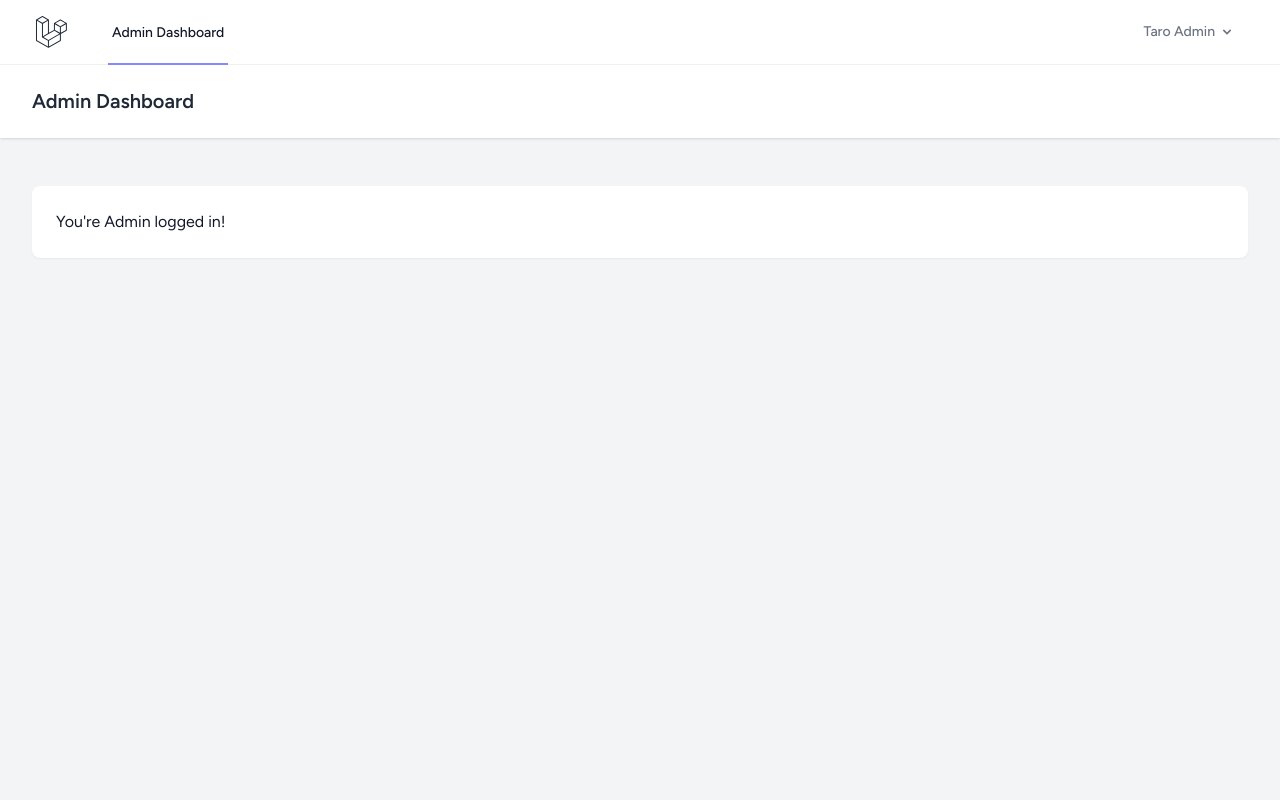
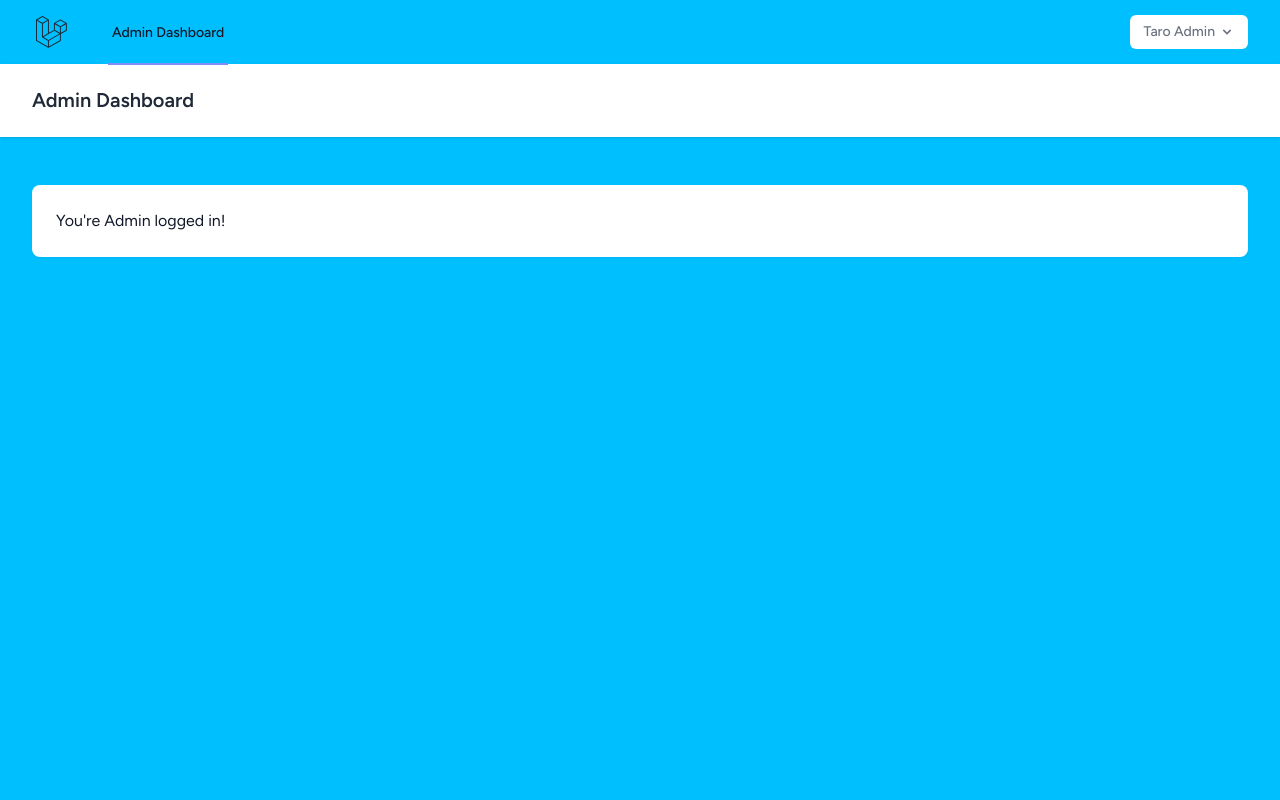
Before and after one commit to rinsaka/katwo-attendance-2026, a Laravel app: page /admin/dashboard in a window 1280 px wide. Run offline with Laravel 12, Linux system fonts and the light colour scheme; a user stored in the database is signed in; data comes from the database, SQL or seed files in the repository; style sheets or scripts are compiled from the project's sources.

Commit message:
admin css

```diff
--- /dev/null
+++ b/public/css/adminstyle.css
@@ -0,0 +1,3 @@
+body {
+    background-color: deepskyblue;
+}
--- a/resources/views/layouts/admin.blade.php
+++ b/resources/views/layouts/admin.blade.php
@@ -13,9 +13,11 @@
 
         <!-- Scripts -->
         @vite(['resources/css/app.css', 'resources/js/app.js'])
+
+        <link href="{{ asset('/css/adminstyle.css') }}" rel="stylesheet">
     </head>
     <body class="font-sans antialiased">
-        <div class="min-h-screen bg-gray-100">
+        <div class="min-h-screen>
             @include('layouts.admin_navigation')
 
             <!-- Page Heading -->
--- a/resources/views/layouts/guestadmin.blade.php
+++ b/resources/views/layouts/guestadmin.blade.php
@@ -13,9 +13,11 @@
 
         <!-- Scripts -->
         @vite(['resources/css/app.css', 'resources/js/app.js'])
+
+        <link href="{{ asset('/css/adminstyle.css') }}" rel="stylesheet">
     </head>
     <body class="font-sans text-gray-900 antialiased">
-        <div class="min-h-screen flex flex-col sm:justify-center items-center pt-6 sm:pt-0 bg-gray-100">
+        <div class="min-h-screen flex flex-col sm:justify-center items-center pt-6 sm:pt-0">
             <div>
                 <a href="/">
                     <x-application-logo class="w-20 h-20 fill-current text-gray-500" />
```
